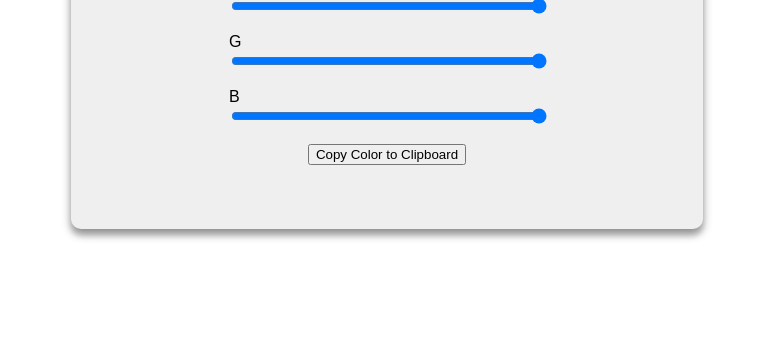
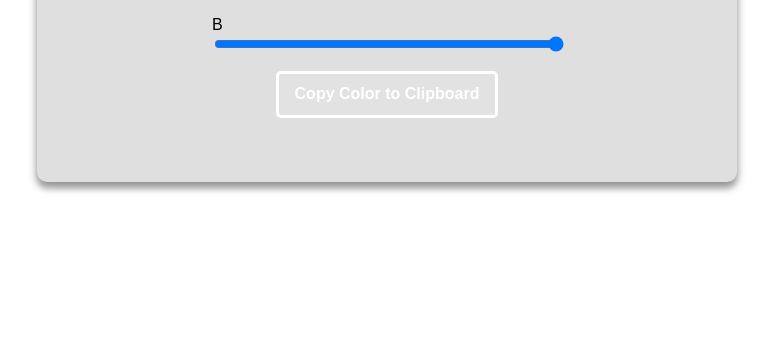
Before and after one commit to jseg787/color-slider, a plain HTML site: page index.html in a window 1280 px wide. Shown: the part 459-816 px from the top of the page, without its empty margins (253-1026 px from the left). Drawn offline with Linux system fonts and the light colour scheme.

Commit message:
add styles for copy button

```diff
--- a/style.css
+++ b/style.css
@@ -5,7 +5,9 @@
 }
 
 body {
-	position: relative;
+	display: flex;
+	align-items: center;
+	justify-content: center;
 	font-family: sans-serif;
 	background: rgb(var(--r), var(--g), var(--b));
 	min-height: 100vh;
@@ -19,14 +21,10 @@ h1 {
 	display: flex;
 	flex-direction: column;
 	align-items: center;
-	background-color: #efefef;
+	background-color: #dfdfdf;
 	margin: 0 auto;
-	transform: translateX(-50%);
-	width: 50%;
-	min-width: 500px;
-	position: absolute;
-	left: 50%;
-	top: 30%;
+	max-width: 700px;
+	width: 100%;
 	border-radius: 10px;
 	padding: 4rem 0;
 	box-shadow: 0px 7px 5px 0px rgba(0, 0, 0, 0.1), 0px 5px 10px 0px rgba(0, 0, 0, 0.4);
@@ -51,3 +49,18 @@ input {
 	display: block;
 	width: 100%;
 }
+
+button {
+	border: 3px solid rgb(var(--r), var(--g), var(--b));
+	padding: .7rem 1rem;
+	border-radius: 5px;
+	color: rgb(var(--r), var(--g), var(--b));
+	background-color: rgb(var(--r), var(--g), var(--b), .1);
+	font-weight: 700;
+	font-size: 1rem;
+}
+
+button:hover {
+	cursor: pointer;
+	background-color: rgb(var(--r), var(--g), var(--b), .3);
+}
```
